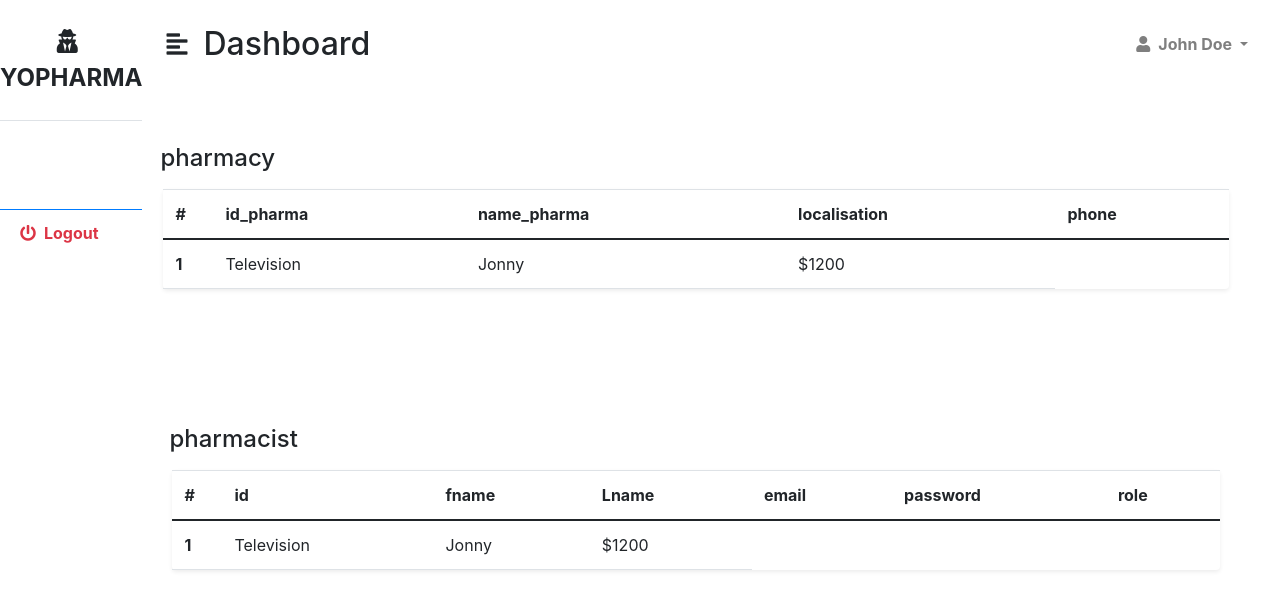
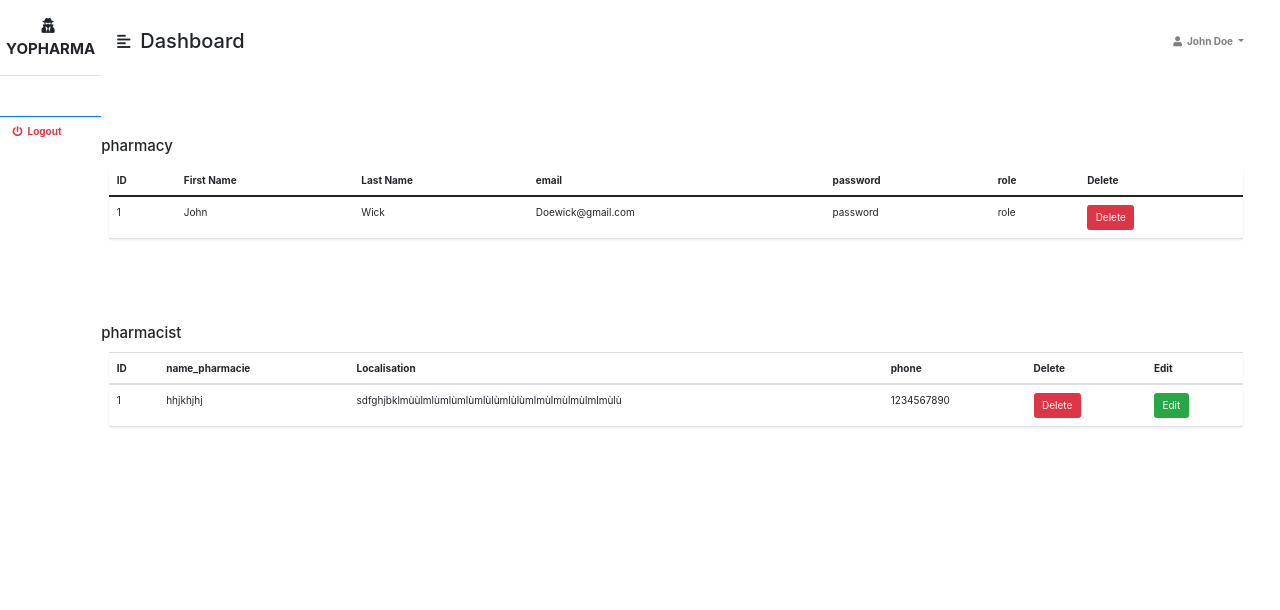
Before and after one commit to KHADIJALAHMAR/projet_fils_rouge, a PHP site: page /projet_fils_rouge/ in a window 1280 px wide. Shown: the top 610 px of the page. Run offline with PHP 8.4, Linux system fonts and the light colour scheme; data that the repository does not hold is empty; some libraries are stand-ins or nearby versions.

Commit message:
add_table_pharmacist_dashbord_admin

```diff
--- a/app/views/inc/header.php
+++ b/app/views/inc/header.php
@@ -8,6 +8,8 @@
     <title>LandingPage</title>
     <link rel="stylesheet" href="https://use.fontawesome.com/releases/v5.5.0/css/all.css" integrity="sha384-B4dIYHKNBt8Bc12p+WXckhzcICo0wtJAoU8YZTY5qE0Id1GSseTk6S+L3BlXeVIU" crossorigin="anonymous">
     <link href="https://cdn.jsdelivr.net/npm/bootstrap@5.0.0-beta3/dist/css/bootstrap.min.css" rel="stylesheet" />
+    <link href="//maxcdn.bootstrapcdn.com/bootstrap/3.3.0/css/bootstrap.min.css" rel="stylesheet" id="bootstrap-css">
+    <link rel="stylesheet" href="https://cdnjs.cloudflare.com/ajax/libs/font-awesome/5.15.3/css/all.min.css" />
     <!-- styl css -->
     <link rel="stylesheet" href="<?php echo URLROOT; ?>/css/style.css ?>">
     <!-- boostrap -->
--- a/app/views/pages/Admin/dashbord.php
+++ b/app/views/pages/Admin/dashbord.php
@@ -56,25 +56,33 @@
 		<table class="table bg-white rounded shadow-sm  table-hover">
 		    <thead>
 		        <tr>
-                                    <th scope="col" width="50">#</th>
-                                    <th scope="col">id_pharma</th>
-                                    <th scope="col">name_pharma</th>
-                                    <th scope="col">localisation</th>
-                                    <th scope="col">phone</th>
+		            <th>ID</th>
+		            <th>First Name</th>
+		            <th>Last Name</th>
+		            <th>email</th>
+                    <th>password</th>
+                    <th>role</th>
+                    <th>Delete</th>
+
 		        </tr>
 		    </thead>
             <tbody>
-                                <tr>
-                                    <th scope="row">1</th>
-                                    <td>Television</td>
-                                    <td>Jonny</td>
-                                    <td>$1200</td>
+		        <tr id="d1">
+		            <td>1</td>
+		            <td id="f1">John</td>
+		            <td id="l1">Wick</td>
+		            <td id="m1">Doewick@gmail.com</td>
+                    <td id="m1">password</td>
+                    <td id="m1">role</td>
+                    <td><a href="<?php echo URLROOT;?>/Contact/delete?id=<?php echo $row->id;?>"class="btn btn-danger" <span class="glyphicon glyphicon-trash"></span>Delete<a></td>
+
 		        </tr>
+		    </tbody>
+		</table>
 
 
-                            </tbody>
-                        </table>
                     </div>
+
                 </div>
 <!-- """""""""""""""""""""""""""""""""""""""" -->
 <div class="container-fluid px-4">
@@ -84,26 +92,26 @@
         <h3 class="fs-4 mb-3">pharmacist</h3>
         <div class="col">
             <table class="table bg-white rounded shadow-sm  table-hover">
-                <thead>
             <tr>
-                        <th scope="col" width="50">#</th>
-                        <th scope="col">id</th>
-                        <th scope="col">fname</th>
-                        <th scope="col">Lname</th>
-                        <th scope="col">email</th>
-                        <th scope="col">password</th>
-                        <th scope="col">role</th>
+		            <th>ID</th>
+		            <th>name_pharmacie</th>
+		            <th>Localisation</th>
+		            <th>phone</th>
+                    <th>Delete</th>
+		            <th>Edit</th>
+
 		        </tr>
 		    </thead>
             <tbody>
-                    <tr>
-                        <th scope="row">1</th>
-                        <td>Television</td>
-                        <td>Jonny</td>
-                        <td>$1200</td>
+		        <tr id="d1">
+		            <td>1</td>
+		            <td id="f1">hhjkhjhj</td>
+		            <td id="l1">sdfghjbklmùùlmlùmlùmlùmlùlùmlùlùmlmùlmùlmùlmlmùlù</td>
+		            <td id="m1">1234567890</td>
+		            <td><a href="<?php echo URLROOT;?>/Contact/delete?id=<?php echo $row->id;?>"class="btn btn-danger" <span class="glyphicon glyphicon-trash"></span>Delete<a> </td>
+                    <td><a href="<?php echo URLROOT;?>/Contact/update/<?php echo $row->id;?>"class="btn btn-success"
+                    <span class="glyphicon glyphicon-pencil"></span>Edit</a></td>
 		        </tr>
-
-
 		    </tbody>
             </table>
         </div>
@@ -116,7 +124,7 @@
     <!-- /#page-content-wrapper -->
     </div>
 
-    <!-- <script src="https://cdn.jsdelivr.net/npm/bootstrap@5.0.0-beta3/dist/js/bootstrap.bundle.min.js"></script>
+    <script src="https://cdn.jsdelivr.net/npm/bootstrap@5.0.0-beta3/dist/js/bootstrap.bundle.min.js"></script>
     <script>
         var el = document.getElementById("wrapper");
         var toggleButton = document.getElementById("menu-toggle");
@@ -124,7 +132,7 @@
         toggleButton.onclick = function () {
             el.classList.toggle("toggled");
         };
-    </script> -->
+    </script>
     </main>
 </body>
 
```
Also changed, not shown: app/views/pages/pharmacist/updateProfil.php (+35 -0 lines), public/css/style.css (+6 -89 lines). Lines whose indentation alone changed are shown as unchanged.
